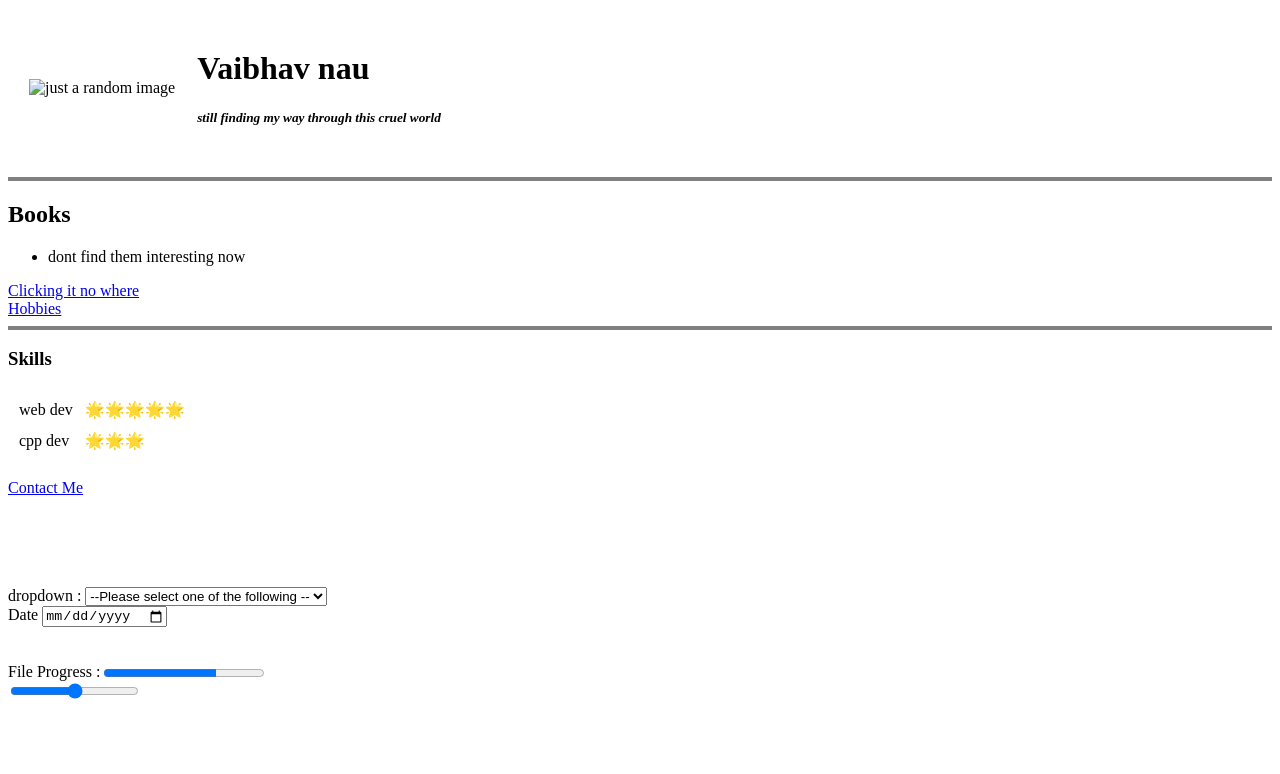
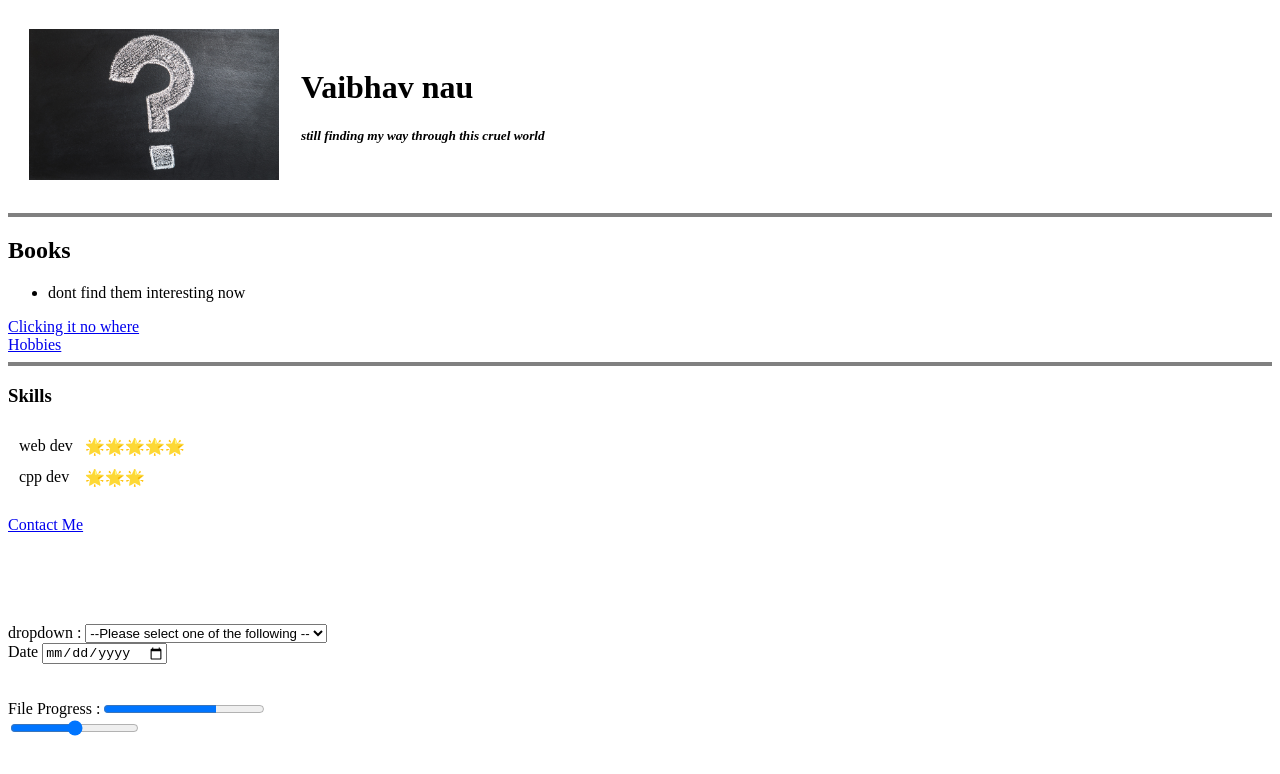
Before and after one commit to nautyvaibhav/basic-website, a plain HTML site: page index.html in a window 1280 px wide. Drawn offline with Linux system fonts and the light colour scheme.

Commit message:
changing extension of img

```diff
--- a/index.html
+++ b/index.html
@@ -10,7 +10,7 @@
 <body>
   <table cellspacing=20px>
     <td>
-      <img src="img.webp" alt="just a random image" width="250px"></img>
+      <img src="img.jpg" alt="just a random image" width="250px"></img>
 
     </td>
     <td>
```
